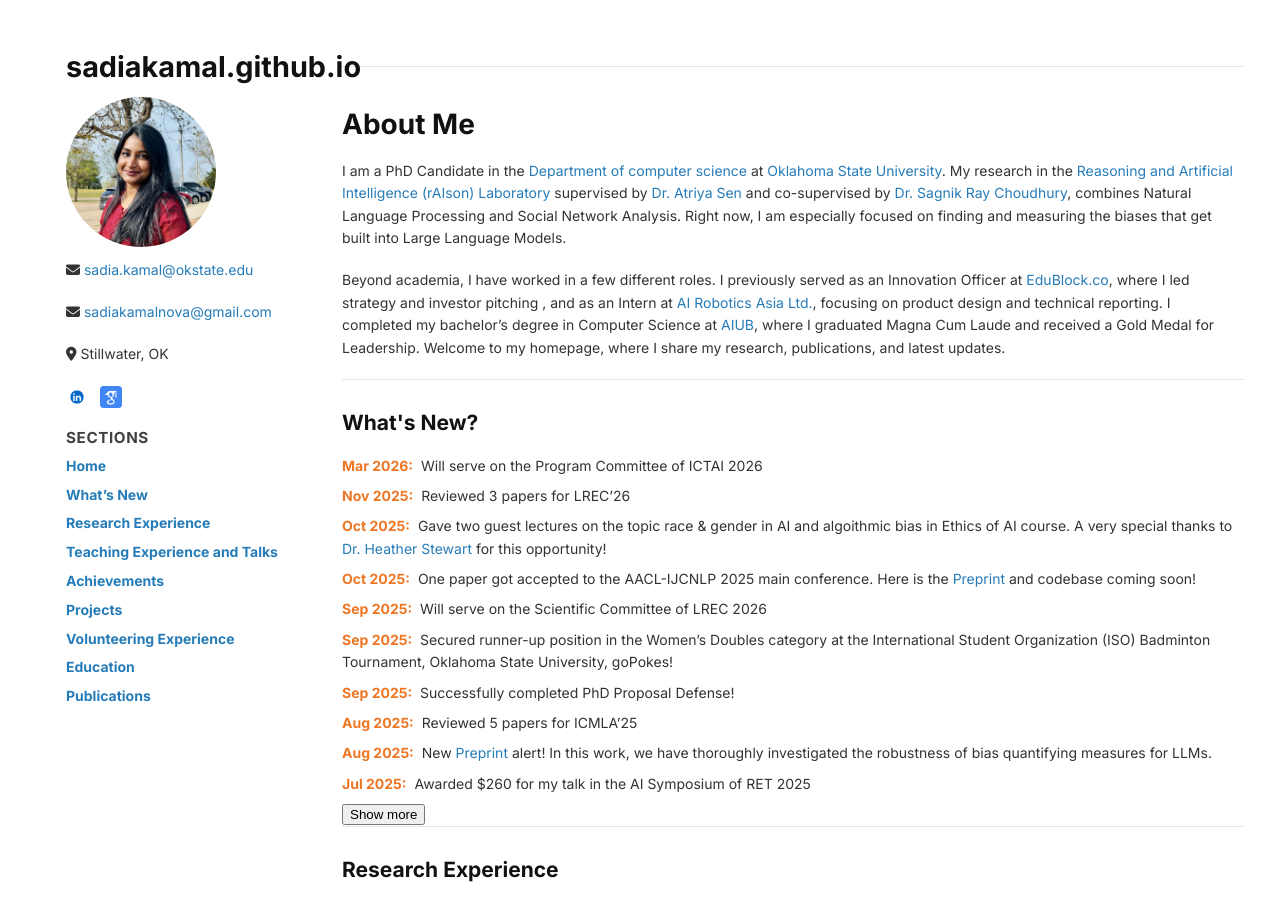
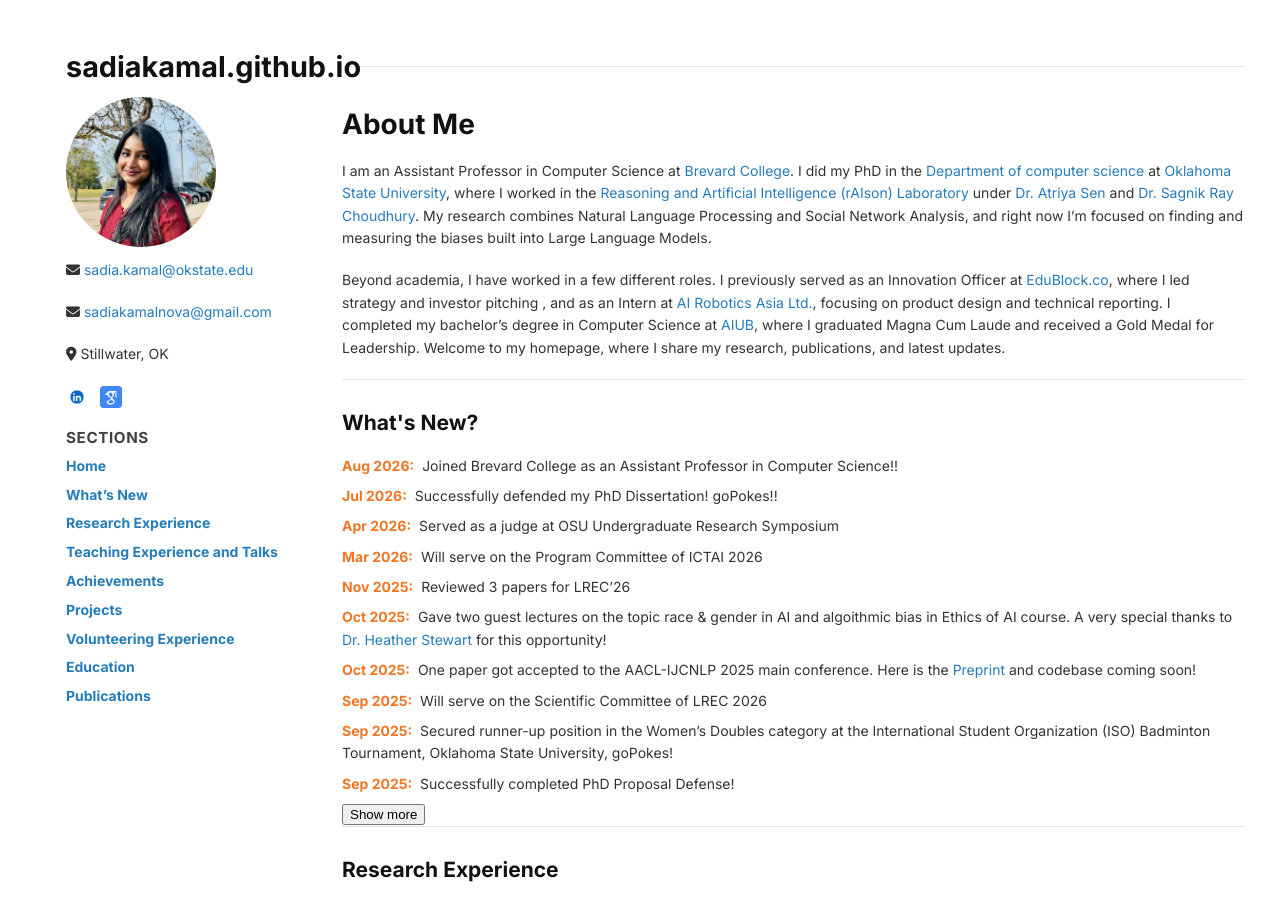
Before and after one commit to sadiakamal/sadiakamal.github.io, a Jekyll site: the page built from index.md, in a window 1280 px wide and 900 px high. Built offline with Jekyll 4.4.1, drawn with Linux system fonts in a browser that asks for light colours; the repository's description, which GitHub fills in, is left out.

Commit message:
Revise About Me section and add new updates
Updated professional status and added recent achievements.

```diff
--- a/index.md
+++ b/index.md
@@ -8,13 +8,16 @@ layout: default
 
 # About Me
 
-I am a PhD Candidate in the [Department of computer science](https://cas.okstate.edu/computer_science/) at [Oklahoma State University](https://go.okstate.edu). My research in the [Reasoning and Artificial Intelligence (rAIson) Laboratory](https://cas.okstate.edu/computer_science/about_us/dr_sen_lab/research_team.html) supervised by [Dr. Atriya Sen](https://experts.okstate.edu/atriya.sen) and co-supervised by [Dr. Sagnik Ray Choudhury](https://sagnik.github.io), combines Natural Language Processing and Social Network Analysis. Right now, I am especially focused on finding and measuring the biases that get built into Large Language Models.
+I am an Assistant Professor in Computer Science at [Brevard College](https://brevard.edu). I did my PhD in the [Department of computer science](https://cas.okstate.edu/computer_science/) at [Oklahoma State University](https://go.okstate.edu), where I worked in the [Reasoning and Artificial Intelligence (rAIson) Laboratory](https://cas.okstate.edu/computer_science/about_us/dr_sen_lab/research_team.html) under [Dr. Atriya Sen](https://experts.okstate.edu/atriya.sen) and [Dr. Sagnik Ray Choudhury](https://sagnik.github.io). My research combines Natural Language Processing and Social Network Analysis, and right now I'm focused on finding and measuring the biases built into Large Language Models.
 
 Beyond academia, I have worked in a few different roles. I previously served as an Innovation Officer at [EduBlock.co](https://www.facebook.com/edublock.co/), where I led strategy and investor pitching , and as an Intern at [AI Robotics Asia Ltd.](https://www.facebook.com/airobotics.asia/), focusing on product design and technical reporting. I completed my bachelor's degree in Computer Science at [AIUB](https://www.aiub.edu), where I graduated Magna Cum Laude and received a Gold Medal for Leadership. Welcome to my homepage, where I share my research, publications, and latest updates.
 
 ---
 <h2>What's New?</h2>
 <div id="whats-new">
+  <p><span class="date">Aug 2026:</span> Joined Brevard College as an Assistant Professor in Computer Science!!</p>
+  <p><span class="date">Jul 2026:</span> Successfully defended my PhD Dissertation! goPokes!!</p>
+  <p><span class="date">Apr 2026:</span> Served as a judge at OSU Undergraduate Research Symposium</p>
   <p><span class="date">Mar 2026:</span> Will serve on the Program Committee of ICTAI 2026</p>
   <p><span class="date">Nov 2025:</span> Reviewed 3 papers for LREC’26</p>
   <p><span class="date">Oct 2025:</span> Gave two guest lectures on the topic race & gender in AI and algoithmic bias in Ethics of AI course. A very special thanks to <a href="https://cas.okstate.edu/awards/faculty/faculty_spotlight/heather_stewart.html" target="_blank">Dr. Heather Stewart</a> for this opportunity!</p>
```
